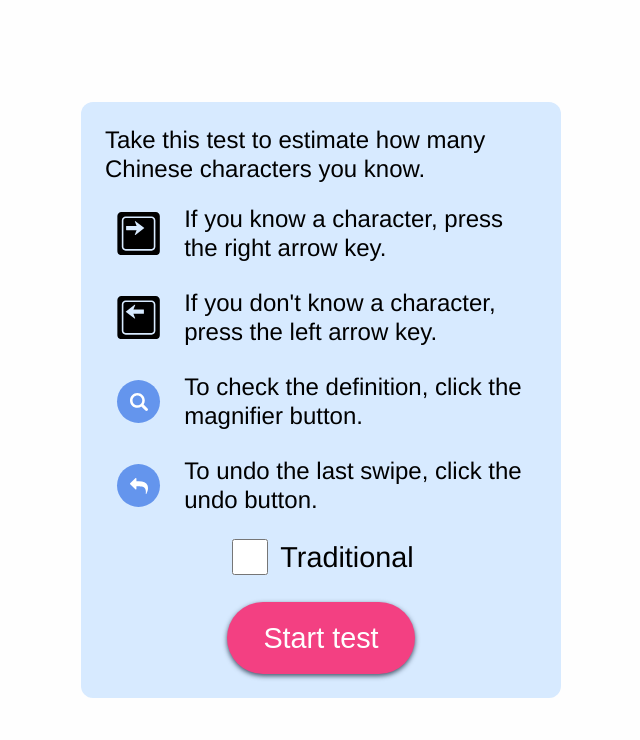
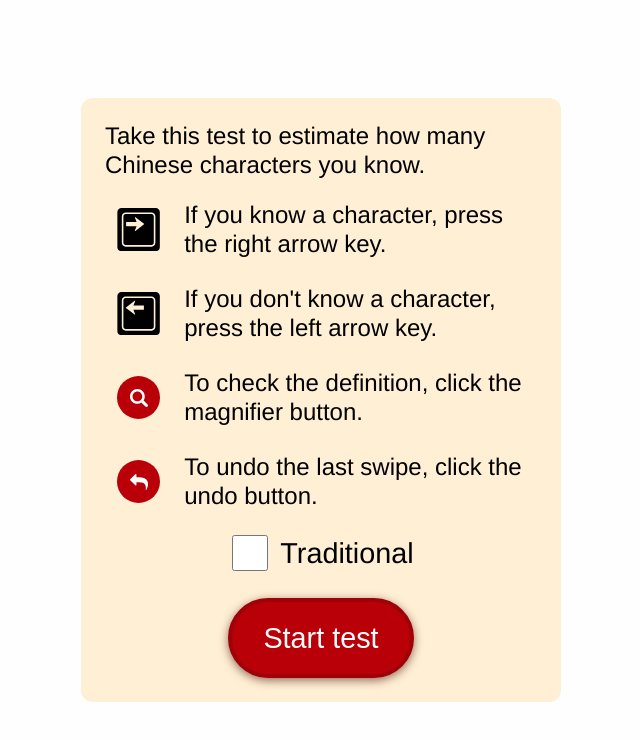
Before and after one commit to iknowcss/zhongwenguji, a React (Create React App) app in the folder client/: page / in a window 1280 px wide. Shown: the top 740 px of the page, without its empty margins (319-959 px from the left). Built offline with nearby package versions, Linux system fonts and the light colour scheme; no server answers.

Commit message:
New colorscheme

```diff
--- a/client/src/card/CardStackButtons.js
+++ b/client/src/card/CardStackButtons.js
@@ -33,13 +33,15 @@ export default class CardStackButtons extends Component {
     return (
       <div className={style.buttonContainer}>
         <Button
+          disabled={this.props.showDefinition}
           className={cx(style.button, style.undoButton)}
           onClick={this.handleUndoClick}
         >
           <UndoIcon size="medium" className={style.buttonIcon} />
         </Button>
         <Button
-          className={cx(style.button, { [style.buttonActive]: this.props.showDefinition })}
+          secondary={this.props.showDefinition}
+          className={cx(style.button)}
           onClick={this.handleDefinitionClick}
         >
           <SearchIcon size="medium" className={style.buttonIcon} />
--- a/client/src/component/Button.js
+++ b/client/src/component/Button.js
@@ -2,9 +2,9 @@ import React from 'react';
 import cx from 'classnames';
 import style from './Button.module.scss';
 
-export default ({ secondary, accent, ...props }) => (
+export default ({ secondary, ...props }) => (
   <button {...props} className={cx(style.button, {
     [style.secondary]: secondary,
-    [style.accent]: accent,
+    [style.disabled]: props.disabled,
   }, props.className)} />
 );
--- a/client/src/component/Button.module.scss
+++ b/client/src/component/Button.module.scss
@@ -3,12 +3,13 @@
 .button {
   font-size: 1rem;
   line-height: 3rem;
-  padding: 0 1.5rem;
+  padding: 0 1.3rem;
   background-color: $color-primary;
-  border: none;
-  border-radius: 1.5rem;
+  border: .2rem solid darken($color-primary, 5%);
+  border-radius: 1.7rem;
   color: $color-white;
   cursor: pointer;
+  box-sizing: border-box;
 
   touch-action: manipulation;
   outline: 0;
@@ -17,12 +18,13 @@
   -ms-user-select: none;
   user-select: none;
   -webkit-tap-highlight-color: transparent;
-  box-shadow: rgba(0, 20, 40, .7) 0 .08rem .2rem 0;
+  box-shadow: rgba(70, 20, 0, .6) 0 .1rem .4rem 0;
 
   transition:
     transform ease-in-out 50ms,
     box-shadow ease-in-out 50ms,
-    background-color ease-in-out 200ms;
+    background-color ease-in-out 100ms,
+    border-color ease-in-out 100ms;
 
   &:active {
     transform: translateY(.08rem);
@@ -30,23 +32,35 @@
   }
 
   &:hover {
-    background-color: lighten($color-primary, 10%);
+    background-color: lighten($color-primary, 5%);
+  }
+
+  svg {
+    transition: fill ease-in-out 100ms;
   }
 }
 
 .secondary {
-  background-color: lighten($color-primary, 25%);
-  color: $color-dark;
+  background-color: $color-secondary;
+  color: darken($color-secondary, 40%);
+  border-color: lighten($color-secondary, 10%);
 
   &:hover {
-    background-color: lighten(lighten($color-primary, 25%), 35%);
+    background-color: lighten($color-secondary, 5%);
+  }
+
+  svg {
+    fill: darken($color-secondary, 40%) !important;
   }
 }
 
-.accent {
-  background-color: $color-accent;
+.disabled, .disabled:hover {
+  box-shadow: none;
+  background-color: $color-light-grey;
+  color: $color-medium-grey;
+  border-color: $color-medium-grey;
 
-  &:hover {
-    background-color: lighten($color-accent, 10%);
+  svg {
+    fill: $color-medium-grey !important;
   }
 }
--- a/client/src/instructions/Instructions.js
+++ b/client/src/instructions/Instructions.js
@@ -94,7 +94,6 @@ class Instructions extends Component {
 
           <I18n
             component={Button}
-            accent
             className={style.button}
             stringId={'instructions.startTestButton'}
             onClick={this.handleStartClick}
--- a/client/src/results/Results.js
+++ b/client/src/results/Results.js
@@ -49,8 +49,8 @@ class Results extends Component {
           samplePoints={resultData.samplePoints}
         />
         <div className={style.actionContainer}>
-          <I18n component={Button} className={style.action} stringId="results.reviewMissedCharacters" />
-          <I18n component={Button} className={style.action} accent stringId="results.startAgain" onClick={this.handleStartAgainClick} />
+          <I18n component={Button} className={style.action} stringId="results.startAgain" onClick={this.handleStartAgainClick} />
+          <I18n component={Button} className={style.action} secondary stringId="results.reviewMissedCharacters" />
           <div className={cx(style.action, style.feedbackBar)}>
             <I18n component="div" stringId="results.feedbackPreface" />
             <I18n
--- a/client/src/results/ResultsChart.js
+++ b/client/src/results/ResultsChart.js
@@ -24,16 +24,16 @@ function datify(curvePoints, samplePoints) {
       {
         data: Array.from(samplePoints, ([x, y]) => ({x, y})),
         backgroundColor: 'transparent',
-        borderColor: colors.accent,
+        borderColor: colors.primary,
         showLine: false,
         borderWidth: 2,
-        pointRadius: 2
+        pointRadius: 4
       },
       {
         showLine: true,
         data: Array.from(curvePoints.slice(0, stopIndex), ([x, y]) => ({x, y})),
         backgroundColor: lightTransparent,
-        borderColor: colors.primary,
+        borderColor: colors.secondary,
         borderWidth: 2,
         pointRadius: 0
       }
--- a/client/src/style/colors.scss
+++ b/client/src/style/colors.scss
@@ -1,19 +1,17 @@
-$color-primary: #6495ED;
-$color-light: #d7eaff;
-$color-dark: #414656;
+$color-primary: #b90008;
+$color-secondary: #ffc86f;
+$color-light: #ffefd5;
+$color-dark: #3c495d;
+$color-light-grey: #cfcfcf;
+$color-medium-grey: #afafaf;
+$color-white: #fefefe;
 $color-black: #101010;
-$color-neutral: #ebdfb6;
-$color-secondary: #E86F87;
-$color-accent: #f34082;
-$color-white: #fefefe;
 
 :export {
   primary: $color-primary;
+  secondary: $color-secondary;
   light: $color-light;
   dark: $color-dark;
+  white: $color-white;
   black: $color-black;
-  neutral: $color-neutral;
-  secondary: $color-secondary;
-  accent: $color-accent;
-  white: $color-white;
 }
```
Also changed, not shown: 1 other file (tests, documents, lock files or other folders).
